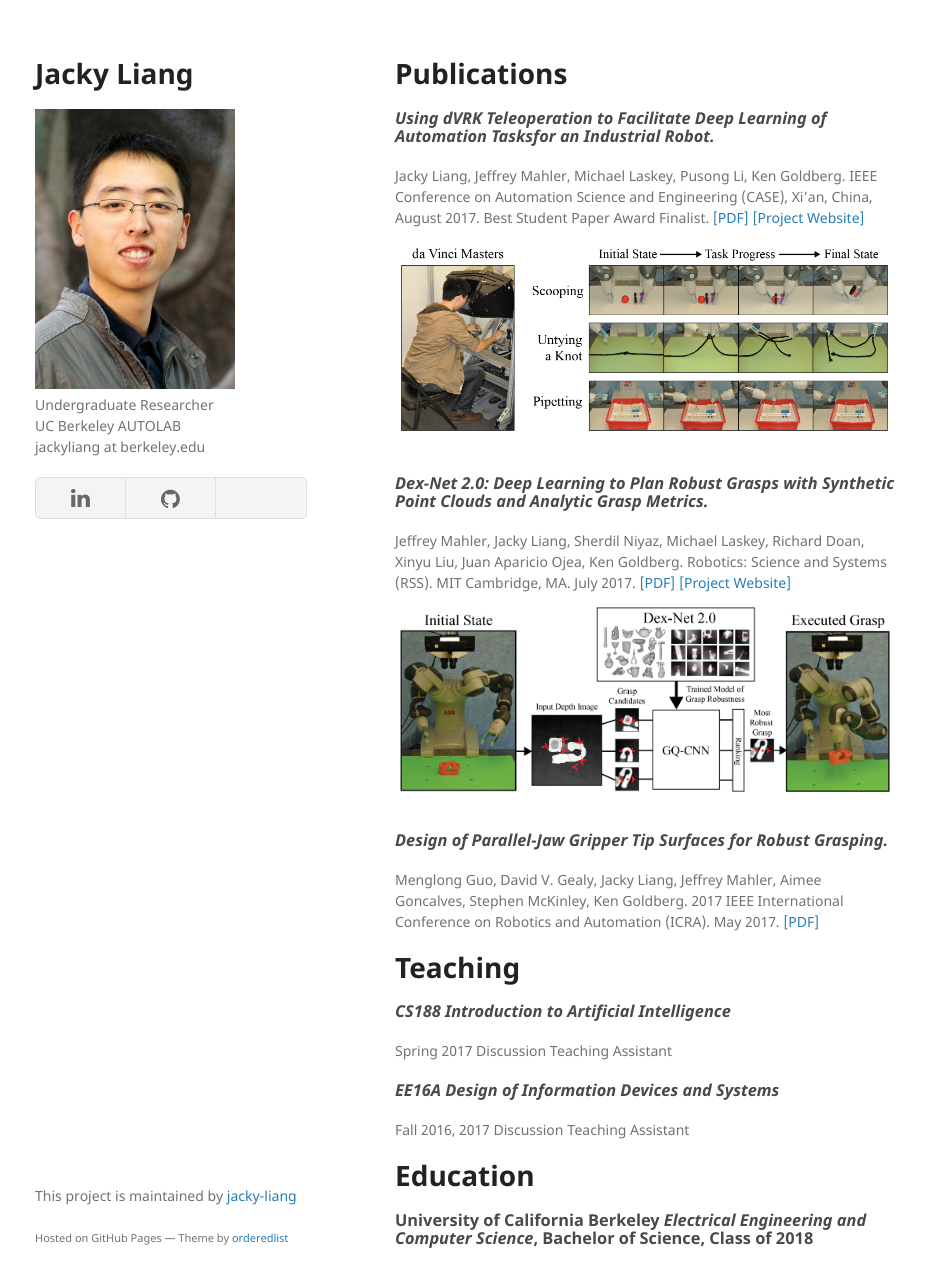
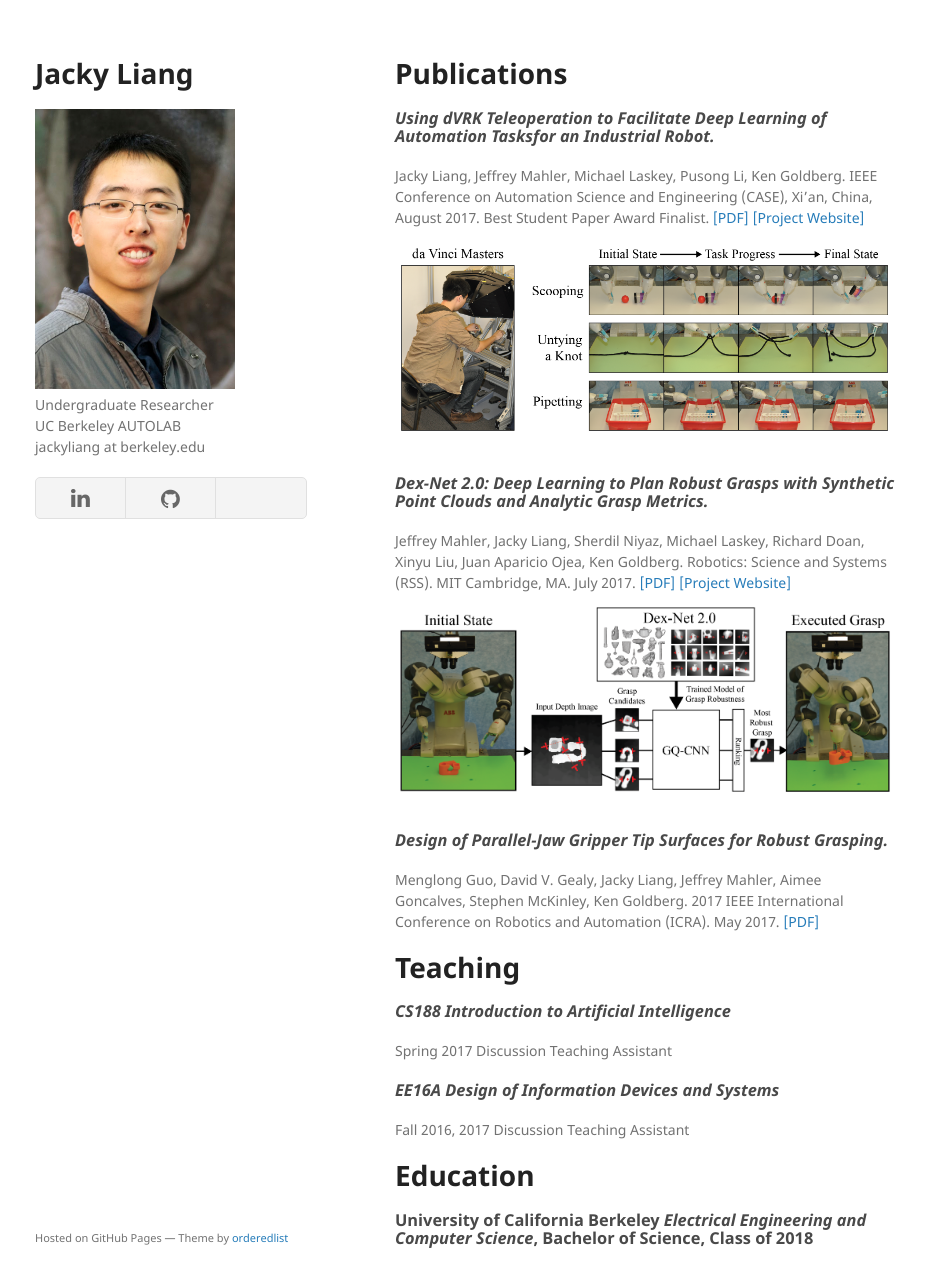
Before and after one commit to jacky-liang/jacky.io, a Jekyll site: the page built from index.md, in a window 1280 px wide and 1317 px high. Shown: the top 1287 px of the window, without its empty margins (175-1101 px from the left). Built offline with Jekyll 4.4.1, drawn with Linux system fonts in a browser that asks for light colours; a style sheet for code colours, icons or effects is not loaded; our own code applies the rules of GitHub Pages for plain Markdown files.

Commit message:
removed projected hosted by footer

```diff
--- a/_layouts/default.html
+++ b/_layouts/default.html
@@ -47,9 +47,6 @@
 
       </section>
       <footer>
-        {% if site.github.is_project_page %}
-        <p>This project is maintained by <a href="{{ site.github.owner_url }}">{{ site.github.owner_name }}</a></p>
-        {% endif %}
         <p><small>Hosted on GitHub Pages &mdash; Theme by <a href="https://github.com/orderedlist">orderedlist</a></small></p>
       </footer>
     </div>
```
